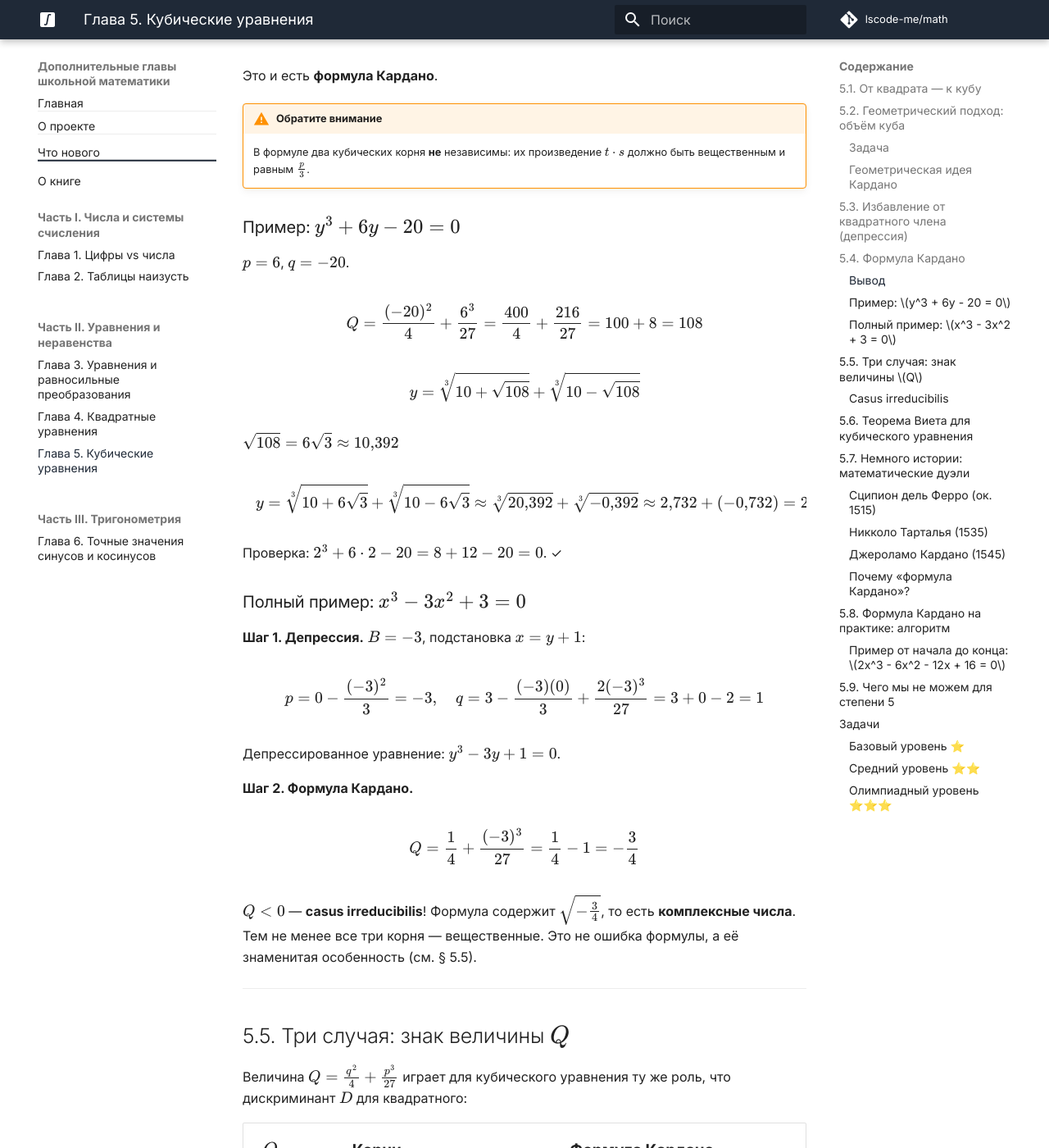
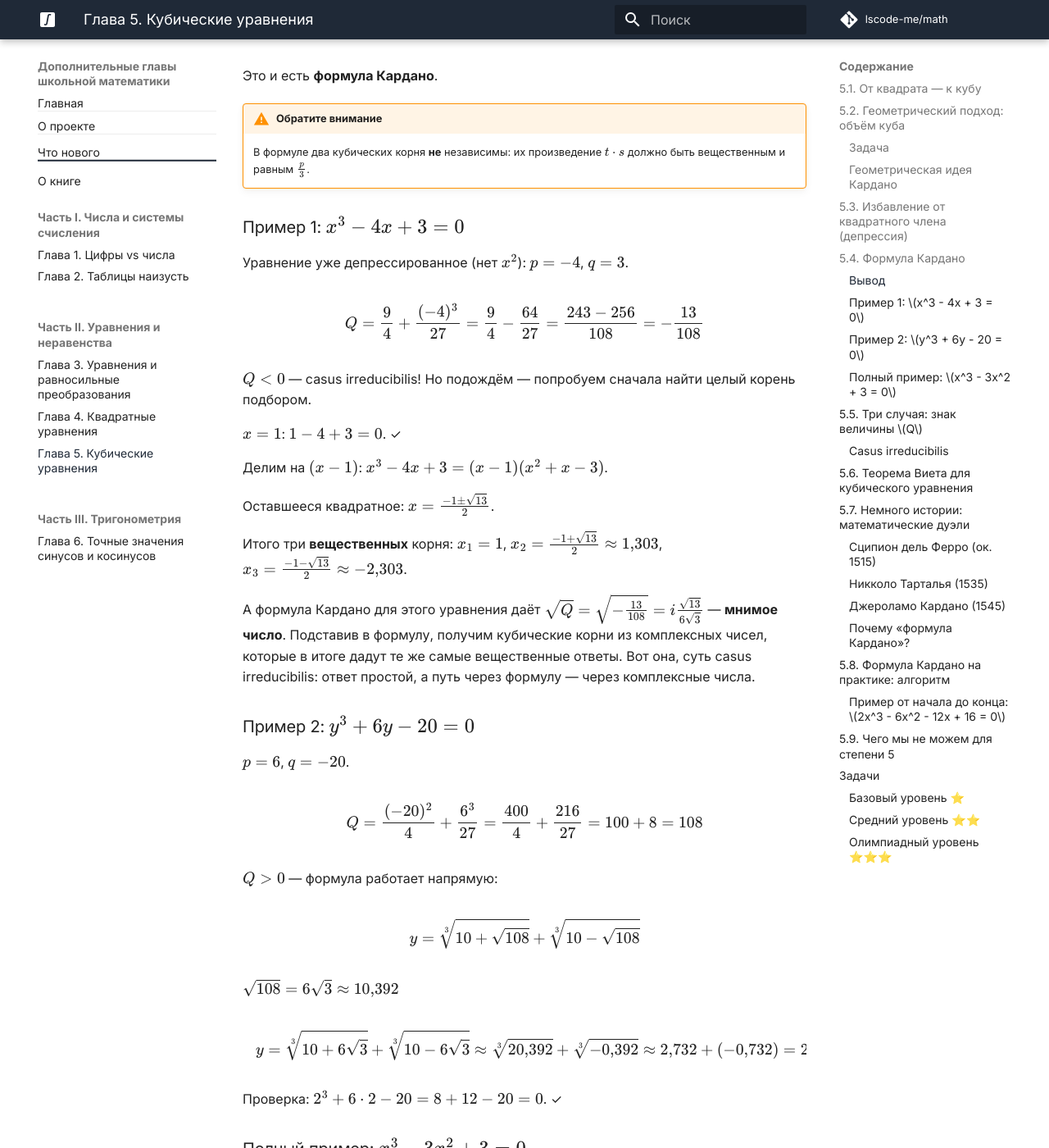
Before and after one commit to lscode-me/math, an MkDocs documentation site: the page built from docs/chapters/ch2/05-cubic.md, in a window 1280 px wide and 1400 px high, scrolled down 3577 px. Shown: the whole window at 82% size. Built offline with MkDocs 1.6.1 and Material for MkDocs 9.7.7, drawn with Linux system fonts in a browser that asks for light colours; comment, search, counter and statistics services are not loaded.

Commit message:
Глава 5.4: добавлен пример x³−4x+3=0 (casus irreducibilis с простым корнем)

```diff
--- a/docs/chapters/ch2/05-cubic.md
+++ b/docs/chapters/ch2/05-cubic.md
@@ -118,11 +118,31 @@ $$\boxed{y = \sqrt[3]{-\frac{q}{2} + \sqrt{Q}} + \sqrt[3]{-\frac{q}{2} - \sqrt{Q
 !!! warning "Обратите внимание"
     В формуле два кубических корня **не** независимы: их произведение $t \cdot s$ должно быть вещественным и равным $\frac{p}{3}$.
 
-### Пример: $y^3 + 6y - 20 = 0$
+### Пример 1: $x^3 - 4x + 3 = 0$
+
+Уравнение уже депрессированное (нет $x^2$): $p = -4$, $q = 3$.
+
+$$Q = \frac{9}{4} + \frac{(-4)^3}{27} = \frac{9}{4} - \frac{64}{27} = \frac{243 - 256}{108} = -\frac{13}{108}$$
+
+$Q < 0$ — casus irreducibilis! Но подождём — попробуем сначала найти целый корень подбором.
+
+$x = 1$: $1 - 4 + 3 = 0$. ✓
+
+Делим на $(x - 1)$: $x^3 - 4x + 3 = (x - 1)(x^2 + x - 3)$.
+
+Оставшееся квадратное: $x = \frac{-1 \pm \sqrt{13}}{2}$.
+
+Итого три **вещественных** корня: $x_1 = 1$, $x_2 = \frac{-1 + \sqrt{13}}{2} \approx 1{,}303$, $x_3 = \frac{-1 - \sqrt{13}}{2} \approx -2{,}303$.
+
+А формула Кардано для этого уравнения даёт $\sqrt{Q} = \sqrt{-\frac{13}{108}} = i\frac{\sqrt{13}}{6\sqrt{3}}$ — **мнимое число**. Подставив в формулу, получим кубические корни из комплексных чисел, которые в итоге дадут те же самые вещественные ответы. Вот она, суть casus irreducibilis: ответ простой, а путь через формулу — через комплексные числа.
+
+### Пример 2: $y^3 + 6y - 20 = 0$
 
 $p = 6$, $q = -20$.
 
 $$Q = \frac{(-20)^2}{4} + \frac{6^3}{27} = \frac{400}{4} + \frac{216}{27} = 100 + 8 = 108$$
+
+$Q > 0$ — формула работает напрямую:
 
 $$y = \sqrt[3]{10 + \sqrt{108}} + \sqrt[3]{10 - \sqrt{108}}$$
 
```
